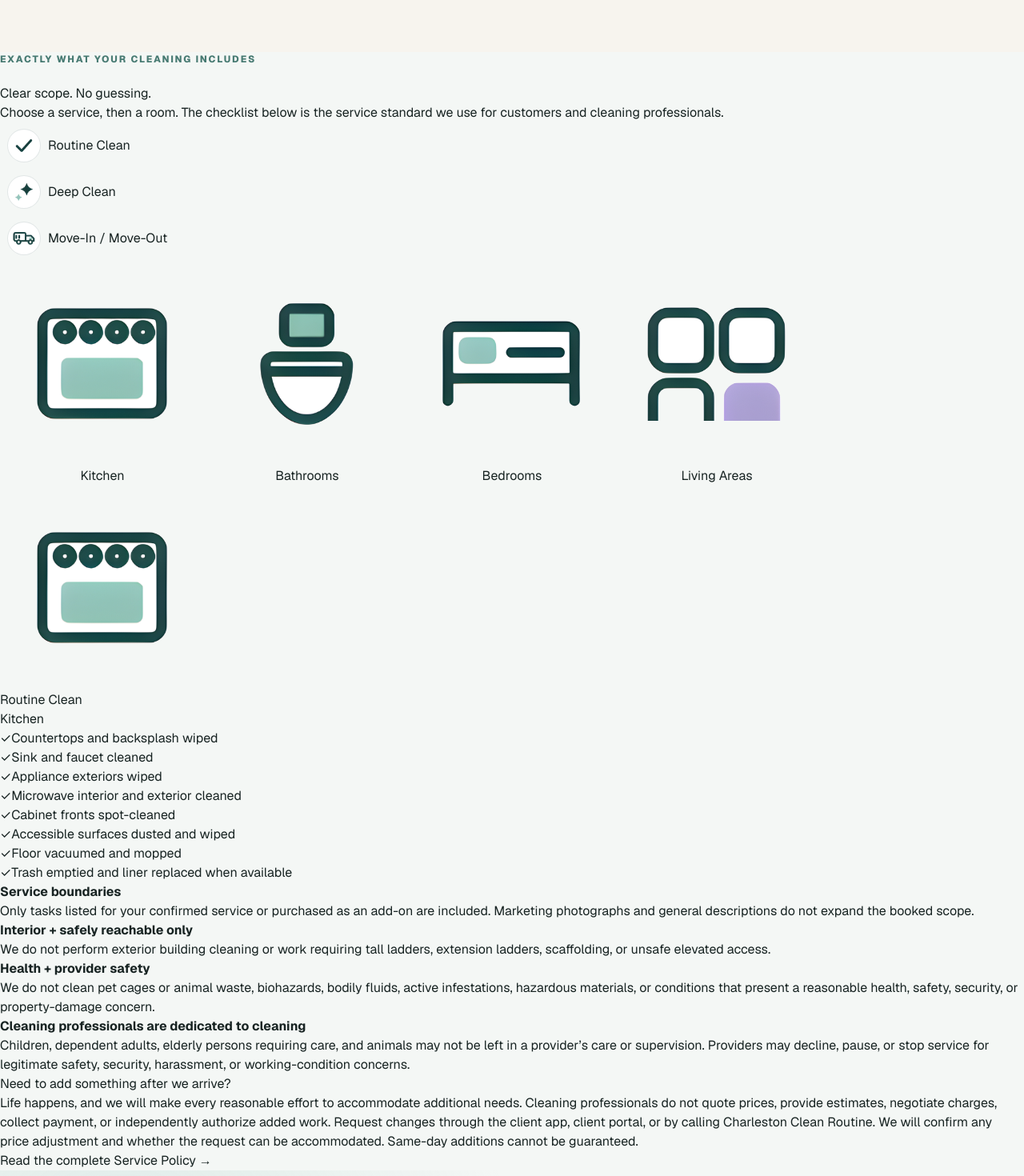
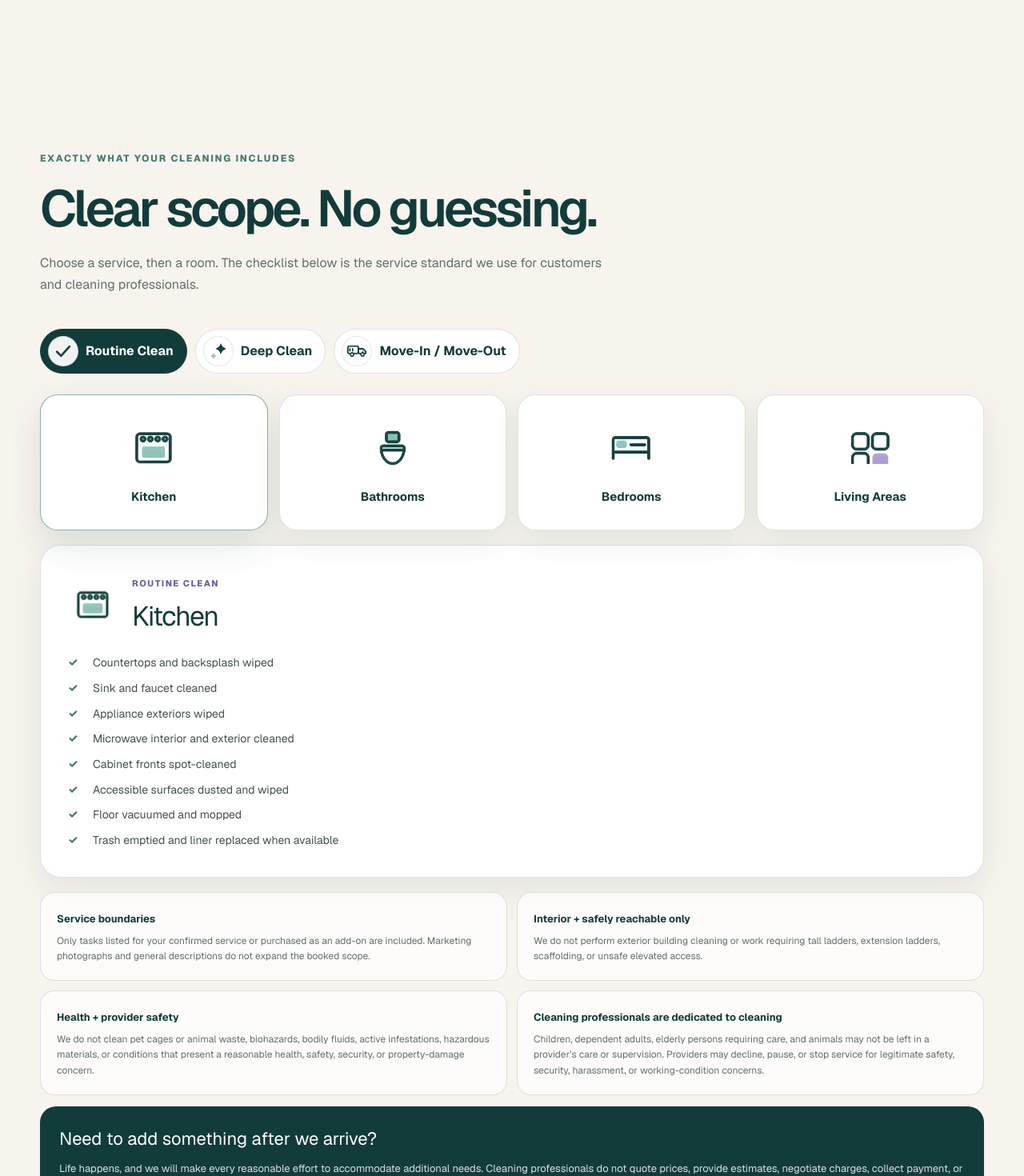
Before and after one commit to christophercompton843/charleston-clean-routine, a Next.js app: page / in a window 1280 px wide. Shown: the part 3360-4830 px from the top of the page at 80% size. Built offline with nearby package versions, Linux system fonts and the light colour scheme.

Commit message:
Stabilize ServiceScope layout and icon sizing

```diff
--- a/app/globals.css
+++ b/app/globals.css
@@ -1938,3 +1938,224 @@ footer { padding: 72px max(28px, calc((100vw - 1320px) / 2)) 32px; background: v
     border-bottom: 0;
   }
 }
+
+
+/* ServiceScope stabilization: prevents icon and text collapse from legacy/global rules. */
+.scope-section {
+  padding: 124px max(28px, calc((100vw - 1180px) / 2));
+  background: var(--porcelain);
+}
+.scope-heading {
+  max-width: 820px;
+}
+.scope-heading h2 {
+  margin: 0;
+  color: var(--harbor);
+  font-size: clamp(46px, 5vw, 72px);
+  font-weight: 590;
+  line-height: 1;
+  letter-spacing: -.06em;
+}
+.scope-heading > p:last-child {
+  max-width: 720px;
+  margin: 22px 0 0;
+  color: var(--muted);
+  font-size: 16px;
+  line-height: 1.7;
+}
+.scope-service-tabs {
+  margin-top: 42px;
+  display: flex;
+  flex-wrap: wrap;
+  gap: 10px;
+}
+.scope-service-tab {
+  min-height: 54px;
+  padding: 8px 16px 8px 9px;
+  display: inline-flex;
+  align-items: center;
+  gap: 10px;
+  border: 1px solid var(--line);
+  border-radius: 999px;
+  background: #fff;
+  color: var(--harbor);
+  cursor: pointer;
+  font-weight: 680;
+}
+.scope-service-tab.active {
+  border-color: var(--harbor);
+  background: var(--harbor);
+  color: #fff;
+}
+.scope-service-tabs .scope-service-tab .brand-concept-icon {
+  width: 38px !important;
+  height: 38px !important;
+  flex: 0 0 38px !important;
+  border-radius: 50% !important;
+}
+.scope-room-tabs {
+  margin-top: 26px;
+  display: grid;
+  grid-template-columns: repeat(4, minmax(0,1fr));
+  gap: 14px;
+}
+.scope-room-tabs button {
+  min-width: 0;
+  min-height: 170px;
+  padding: 24px 18px;
+  display: flex;
+  flex-direction: column;
+  align-items: center;
+  justify-content: center;
+  gap: 14px;
+  border: 1px solid var(--line);
+  border-radius: 22px;
+  background: #fff;
+  color: var(--harbor);
+  cursor: pointer;
+  box-shadow: var(--shadow-sm);
+}
+.scope-room-tabs button.active {
+  border-color: rgba(47,111,104,.55);
+  box-shadow: 0 18px 44px rgba(18,60,58,.12);
+}
+.scope-room-tabs button img {
+  width: 72px !important;
+  height: 72px !important;
+  max-width: 72px !important;
+  object-fit: contain;
+}
+.scope-room-tabs button span {
+  font-size: 15px;
+  font-weight: 680;
+}
+.scope-detail {
+  margin-top: 18px;
+  padding: 34px;
+  border: 1px solid var(--line);
+  border-radius: 26px;
+  background: #fff;
+  box-shadow: var(--shadow-sm);
+}
+.scope-detail-title {
+  display: flex;
+  align-items: center;
+  gap: 18px;
+}
+.scope-detail-title > img {
+  width: 62px !important;
+  height: 62px !important;
+  max-width: 62px !important;
+  object-fit: contain;
+}
+.scope-detail-title span {
+  color: var(--accent-ink);
+  font-size: 11px;
+  font-weight: 800;
+  letter-spacing: .14em;
+  text-transform: uppercase;
+}
+.scope-detail-title h3 {
+  margin: 5px 0 0;
+  color: var(--harbor);
+  font-size: 34px;
+  letter-spacing: -.04em;
+}
+.scope-plus {
+  margin: 24px 0 8px;
+  color: var(--harbor);
+}
+.scope-columns {
+  margin-top: 22px;
+  display: grid;
+  grid-template-columns: repeat(2, minmax(0,1fr));
+  gap: 22px;
+}
+.scope-columns ul {
+  margin: 0;
+  padding: 0;
+  display: grid;
+  gap: 10px;
+  list-style: none;
+}
+.scope-columns li {
+  display: grid;
+  grid-template-columns: 22px 1fr;
+  gap: 9px;
+  color: #43514f;
+  font-size: 14px;
+  line-height: 1.55;
+}
+.scope-columns li > span {
+  color: var(--sea);
+  font-weight: 800;
+}
+.scope-extra {
+  padding: 18px !important;
+  border-radius: 18px;
+  background: var(--accent-pale);
+}
+.scope-note {
+  margin: 24px 0 0;
+  padding-top: 18px;
+  border-top: 1px solid var(--line);
+  color: var(--muted);
+  font-size: 13px;
+  line-height: 1.6;
+}
+.scope-boundaries {
+  margin-top: 18px;
+  display: grid;
+  grid-template-columns: repeat(2, minmax(0,1fr));
+  gap: 12px;
+}
+.scope-boundaries > div {
+  padding: 20px;
+  border: 1px solid var(--line);
+  border-radius: 18px;
+  background: rgba(255,255,255,.72);
+}
+.scope-boundaries strong {
+  color: var(--harbor);
+  font-size: 13px;
+}
+.scope-boundaries p {
+  margin: 7px 0 0;
+  color: var(--muted);
+  font-size: 12px;
+  line-height: 1.6;
+}
+.scope-change-policy {
+  margin-top: 14px;
+  padding: 24px;
+  border-radius: 20px;
+  background: var(--harbor);
+  color: #fff;
+}
+.scope-change-policy h3 {
+  margin: 0;
+  font-size: 22px;
+}
+.scope-change-policy p {
+  margin: 10px 0;
+  color: #d5e1de;
+  font-size: 13px;
+  line-height: 1.65;
+}
+.scope-change-policy a {
+  color: var(--sea-bright);
+  font-size: 13px;
+  font-weight: 700;
+}
+@media (max-width: 820px) {
+  .scope-room-tabs { grid-template-columns: repeat(2, minmax(0,1fr)); }
+  .scope-columns,
+  .scope-boundaries { grid-template-columns: 1fr; }
+}
+@media (max-width: 520px) {
+  .scope-section { padding: 84px 18px; }
+  .scope-room-tabs { grid-template-columns: 1fr 1fr; }
+  .scope-room-tabs button { min-height: 142px; padding: 18px 12px; }
+  .scope-room-tabs button img { width: 58px !important; height: 58px !important; max-width: 58px !important; }
+  .scope-detail { padding: 24px 20px; }
+}
```
